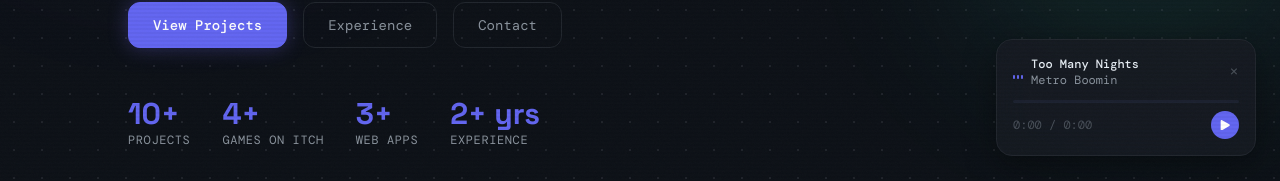
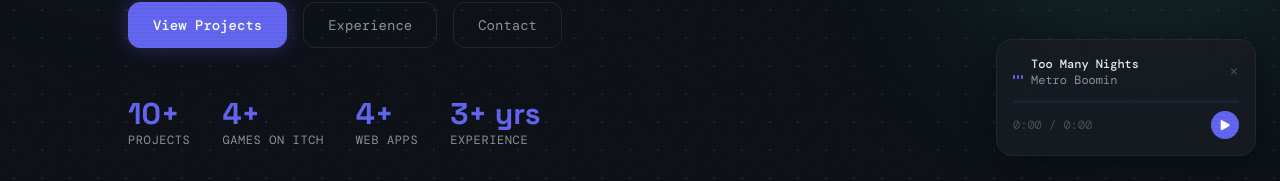
Before and after one commit to Jemsdiggory/my-portfolio, a Next.js app: page / in a window 1280 px wide. Shown: the part 620-801 px from the top of the page. Built offline with nearby package versions, Linux system fonts and the light colour scheme; a web font is replaced by a local one.

Commit message:
hotfix: update content in experience value

```diff
--- a/app/about/page.js
+++ b/app/about/page.js
@@ -43,8 +43,8 @@ const techStack = [
 const stats = [
   { label: "Projects",        value: "10+" },
   { label: "Games on Itch",   value: "4+"  },
-  { label: "Web Apps",        value: "3+" },
-  { label: "Experience",      value: "2+ years" },
+  { label: "Web Apps",        value: "4+" },
+  { label: "Experience",      value: "3+ years" },
 ]
 
 export default function AboutPage() {
--- a/app/page.js
+++ b/app/page.js
@@ -166,8 +166,8 @@ export default function Page() {
             {[
               { label: "Projects",      value: "10+" },
               { label: "Games on Itch", value: "4+"  },
-              { label: "Web Apps",      value: "3+" },
-              { label: "Experience",    value: "2+ yrs" },
+              { label: "Web Apps",      value: "4+" },
+              { label: "Experience",    value: "3+ yrs" },
             ].map((s) => (
               <div key={s.label} className="flex flex-col">
                 <span className="font-display font-extrabold text-3xl" style={{ color: "var(--accent)" }}>
```
